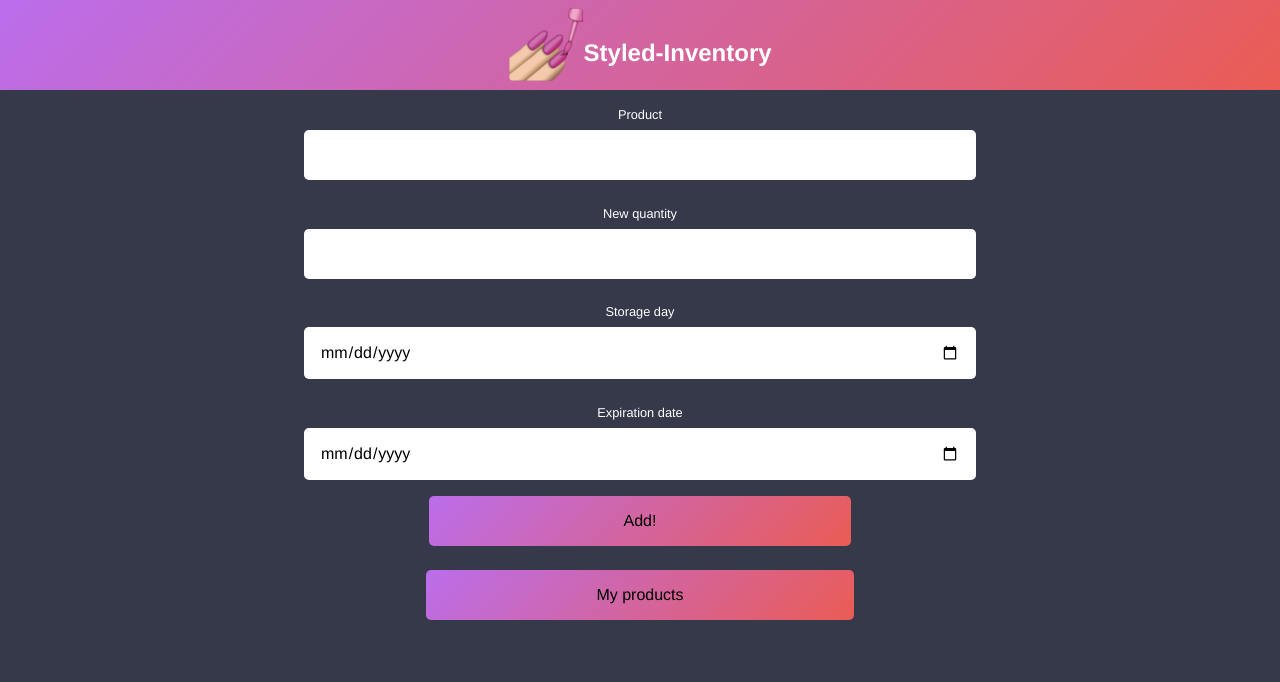
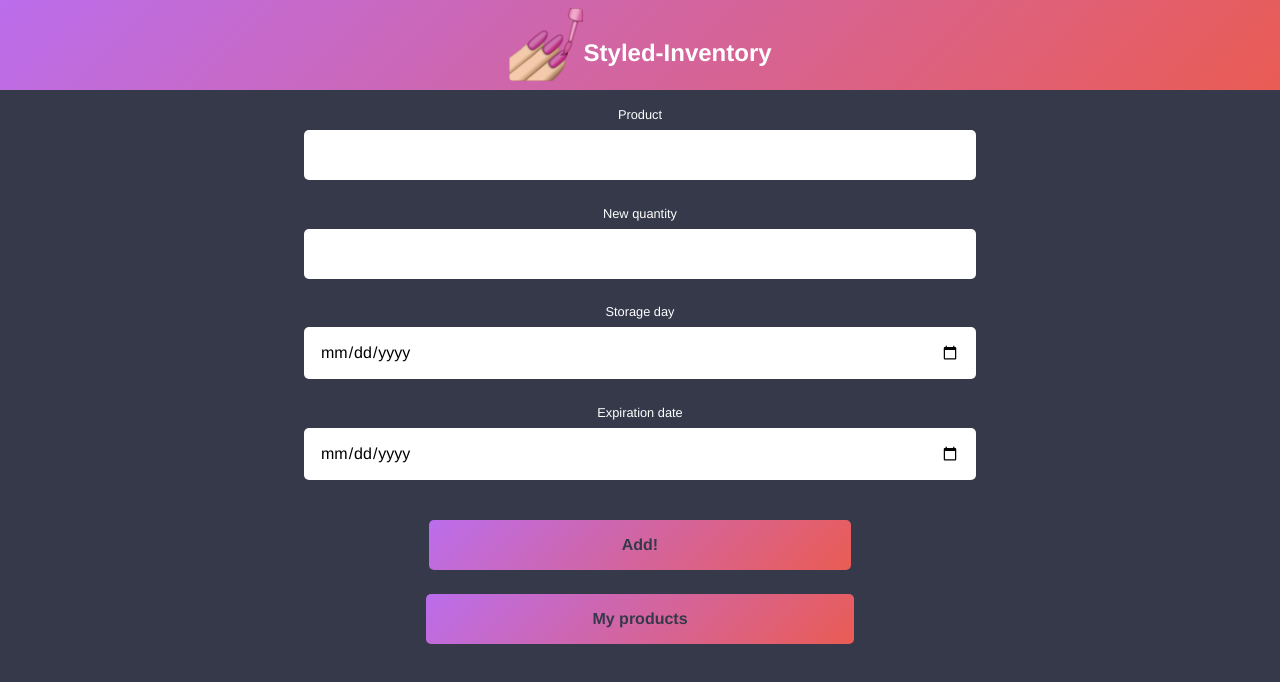
Before and after one commit to Danielonce/styled-inventory, a React (Create React App) app: page / in a window 1280 px wide. Shown: the top 682 px of the page. Built offline with nearby package versions, Linux system fonts and the light colour scheme.

Commit message:
font weight and borders

```diff
--- a/src/App.css
+++ b/src/App.css
@@ -59,5 +59,5 @@
   border: 1px solid #35394A;
   border-radius: 10px;
   text-decoration: none;
-  margin: 3.8rem 30% .5rem 30%;
+  margin: 4.7rem 35% .5rem 35%;
 }
--- a/src/components/Form.js
+++ b/src/components/Form.js
@@ -30,11 +30,13 @@ const Label = styled.label`
 
 const Button = styled.button`
     padding: 1rem;
-    margin: .5rem 0 .5rem 0;
+    margin: 2rem 0 .5rem 0;
     border: none;
     border-radius: 5px;
     font-size: 1rem;
     width: 33%;
+    color: #35394A;
+    font-weight: 600;
     background: linear-gradient(-45deg,  #EA5C54  0%, #bb6dec 100%);
     &:hover{
         transition: 1s;
--- a/src/components/Product.js
+++ b/src/components/Product.js
@@ -4,9 +4,10 @@ import styled from '@emotion/styled';
 const Card = styled.div`
     padding: 1rem;
     border-radius: 5px;
-    margin: .5rem 1.5rem .5rem 1.5rem;
-    border: 1px solid #35394A;
+    margin: .5rem 25% .5rem 25%;
     font-size: 1rem;
+    font-weight: 600;
+    color: #35394A;
     display: flex;
     font-size: .8rem;
     flex-direction: column;
--- a/src/components/Search.js
+++ b/src/components/Search.js
@@ -10,6 +10,8 @@ const Button = styled.button`
     margin: 1rem 33.3% .5rem 33.3%;
     border: none;
     border-radius: 5px;
+    color: #35394A;
+    font-weight: 600;
     font-size: 1rem;
     background: linear-gradient(-45deg,  #EA5C54  0%, #bb6dec 100%);
     &:hover{
@@ -27,8 +29,7 @@ const Container = styled.div`
 const UpdateContainer = styled.div`
     padding: 1rem;
     border-radius: 0 0 5px 5px;
-    margin: -1rem 1.5rem 1rem 1.5rem;
-    border: 1px solid #35394A;
+    margin: -1rem 25% 1rem 25%;
     font-size: 1rem;
     display: flex;
     flex-wrap: wrap;
@@ -184,7 +185,6 @@ const Search = () => {
 
 
 
-
         </Container>
     )
 };
```
